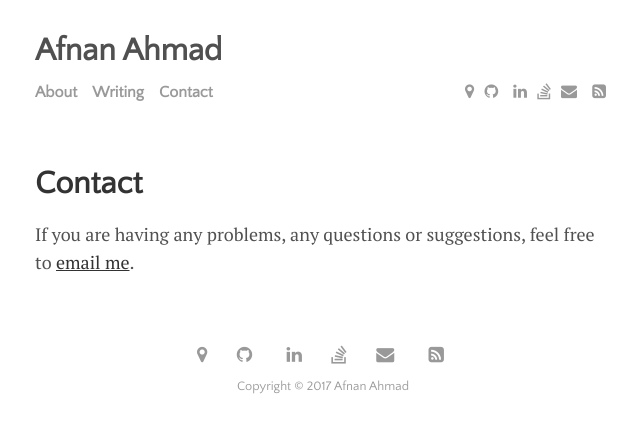
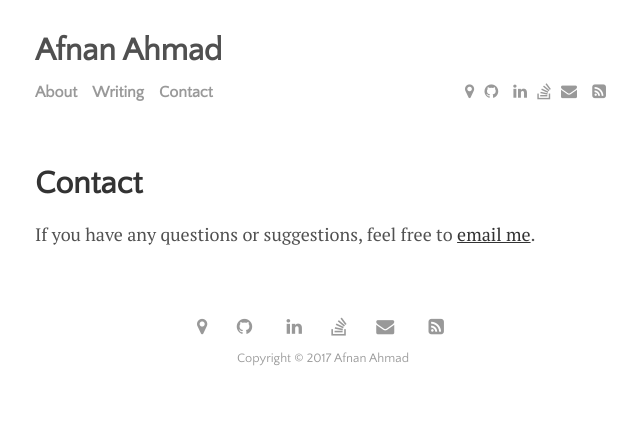
Before and after one commit to afnan-ahmad/afnanahmad.github.io, a Jekyll site: the page built from menu/contact.md, in a window 1280 px wide. Shown: the top 433 px of the page, without its empty margins (317-957 px from the left). Built offline with Jekyll 4.4.1, drawn with Linux system fonts in a browser that asks for light colours; nearby versions of some CDN libraries.

Commit message:
FIX: some text

```diff
--- a/_includes/head.html
+++ b/_includes/head.html
@@ -13,7 +13,7 @@
   <link rel="stylesheet" href="{{ "/assets/css/main.css" | prepend: site.github.url | replace: 'http://', '//' }}">
   <link rel="stylesheet" href="{{ "/assets/css/syntax.css" | prepend: site.github.url | replace: 'http://', '//' }}">
   <!-- RSS-v2.0
-  <link href="{{ site.github.url }}/feed.xml" type="application/rss+xml" rel="alternate" title="{{ site.data.settings.title }} | {{ site.data.settings.tagline }}"/>
+  <link href="{{ site.github.url | replace: 'http://', '//' }}/feed.xml" type="application/rss+xml" rel="alternate" title="{{ site.data.settings.title }} | {{ site.data.settings.tagline }}"/>
   //-->
 
   <link rel="stylesheet" href="https://fonts.googleapis.com/css?family=PT+Serif:400,400italic,700%7CPT+Sans:400">
--- a/menu/contact.md
+++ b/menu/contact.md
@@ -3,4 +3,4 @@ layout: page
 title: Contact
 ---
 
-If you are having any problems, any questions or suggestions, feel free to [email me](mailto:afnanahmad@live.com).
+If you have any questions or suggestions, feel free to [email me](mailto:afnanahmad@live.com).
```
Also changed, not shown: 1 other file.
